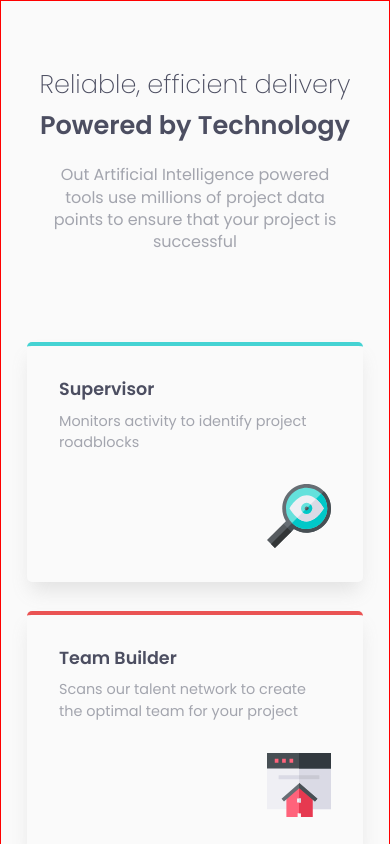
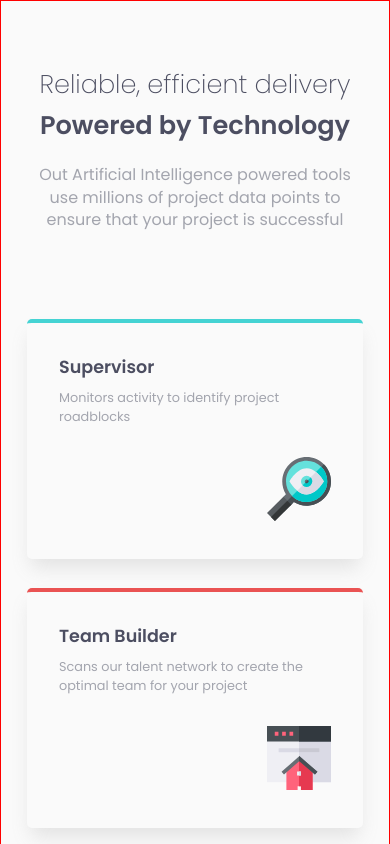
Before and after one commit to aadiisk21/P14, a plain HTML site: page index.html in a window 390 px wide. Shown: the top 844 px of the page. Drawn offline with Linux system fonts and the light colour scheme.

Commit message:
changed paragraph's text size of box

```diff
--- a/css/style.css
+++ b/css/style.css
@@ -163,7 +163,7 @@ select {
 
 .box p {
     width: 95%;
-    font-size: 0.9rem;
+    font-size: 0.8rem;
     color: var(--clr-grayish-blue);
     padding: 0 2rem;
     margin-top: 0.5rem;
@@ -222,7 +222,7 @@ select {
 
     .heading p {
         /* padding: 0 2rem; */
-        width: 30rem;
+        width: 35rem;
         font-size: 1rem;
         margin-bottom: 3rem;
     }
```
